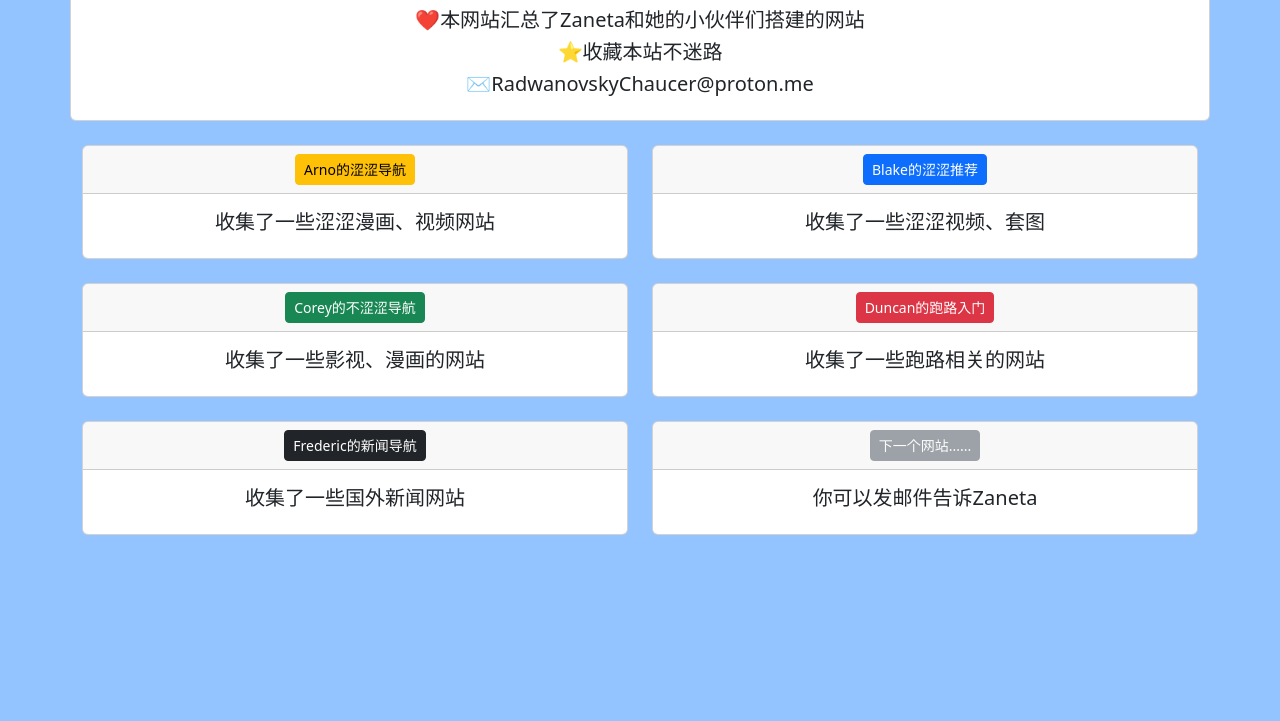
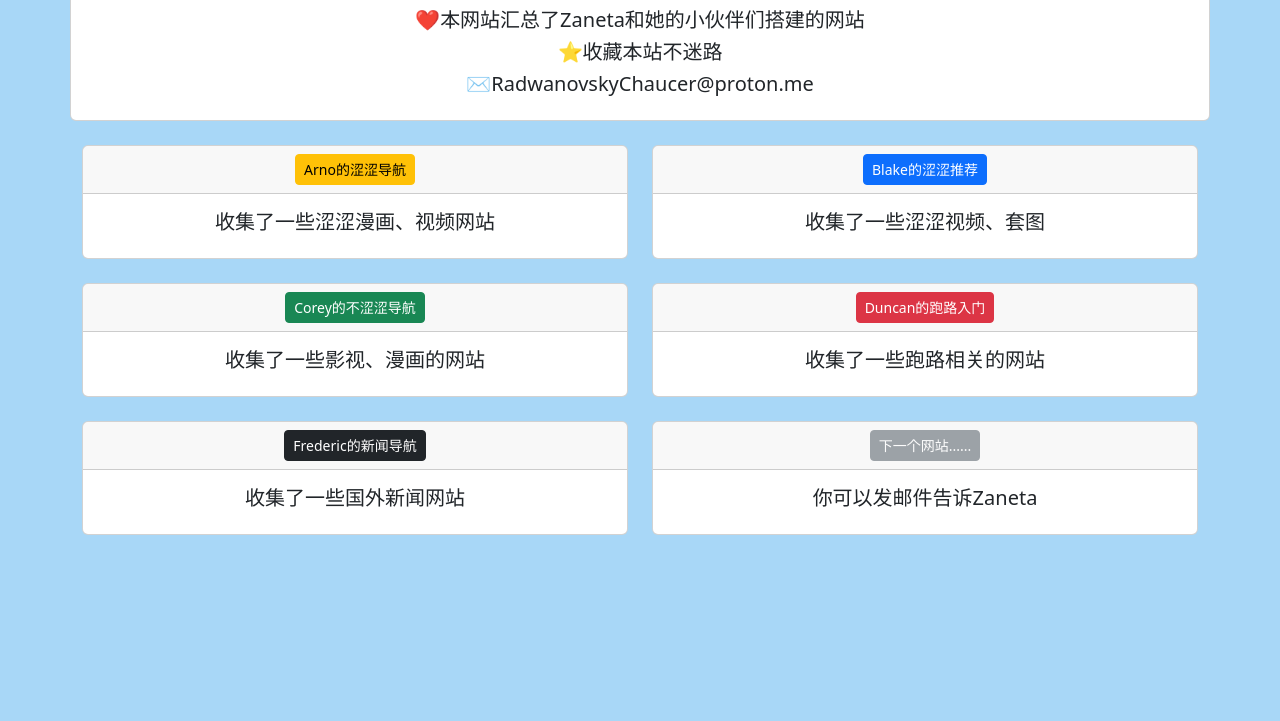
Before and after one commit to Laura-Timothy/1, a plain HTML site: page index.html in a window 1280 px wide. Shown: the part 79-800 px from the top of the page. Drawn offline with nearby package versions, Linux system fonts and the light colour scheme.

Commit message:
Update index.html

```diff
--- a/index.html
+++ b/index.html
@@ -11,7 +11,7 @@
 
     <style>
         body {
-            background-color: #93C4FF;
+            background-color: #A8D7F7;
         }
         h1 {
             background-color: #FFBFBF;
```
